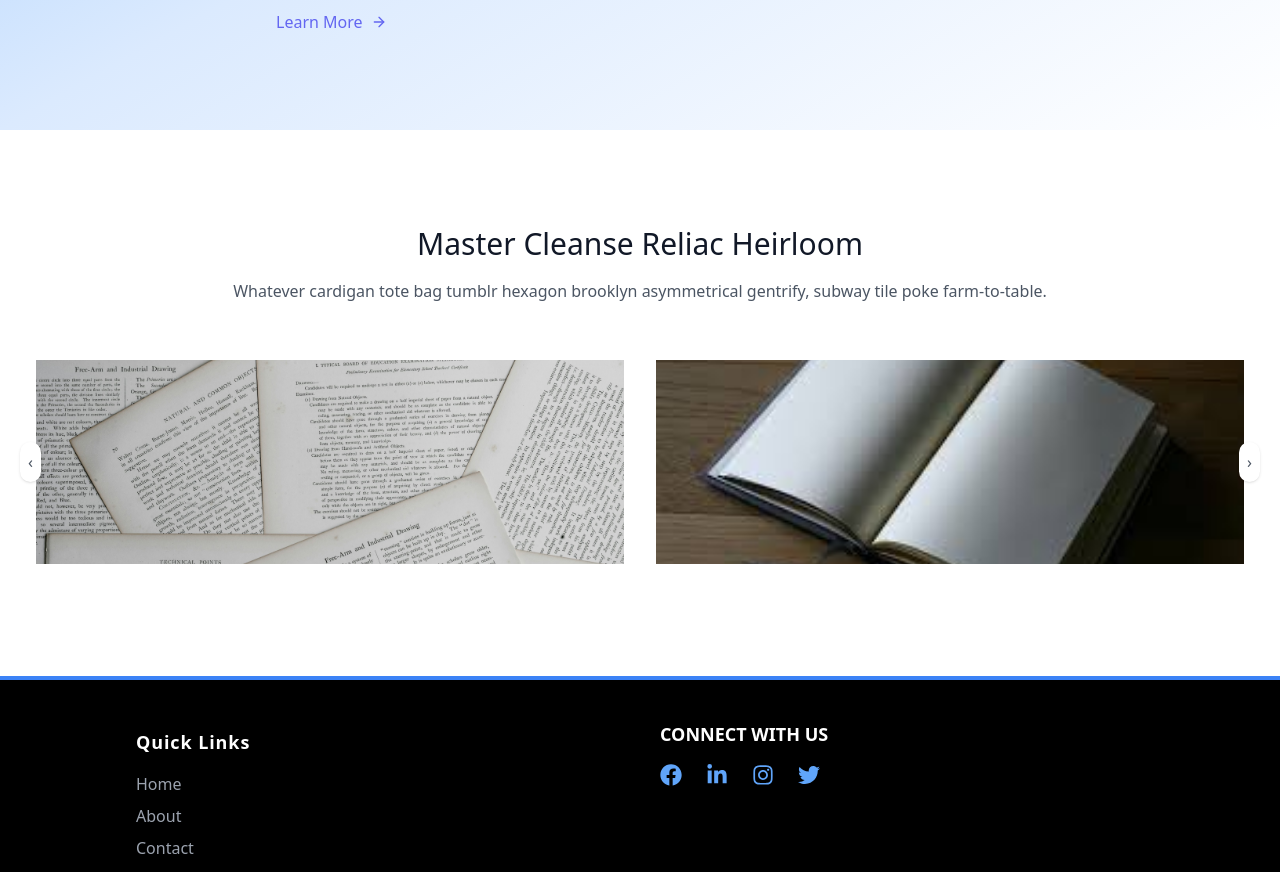
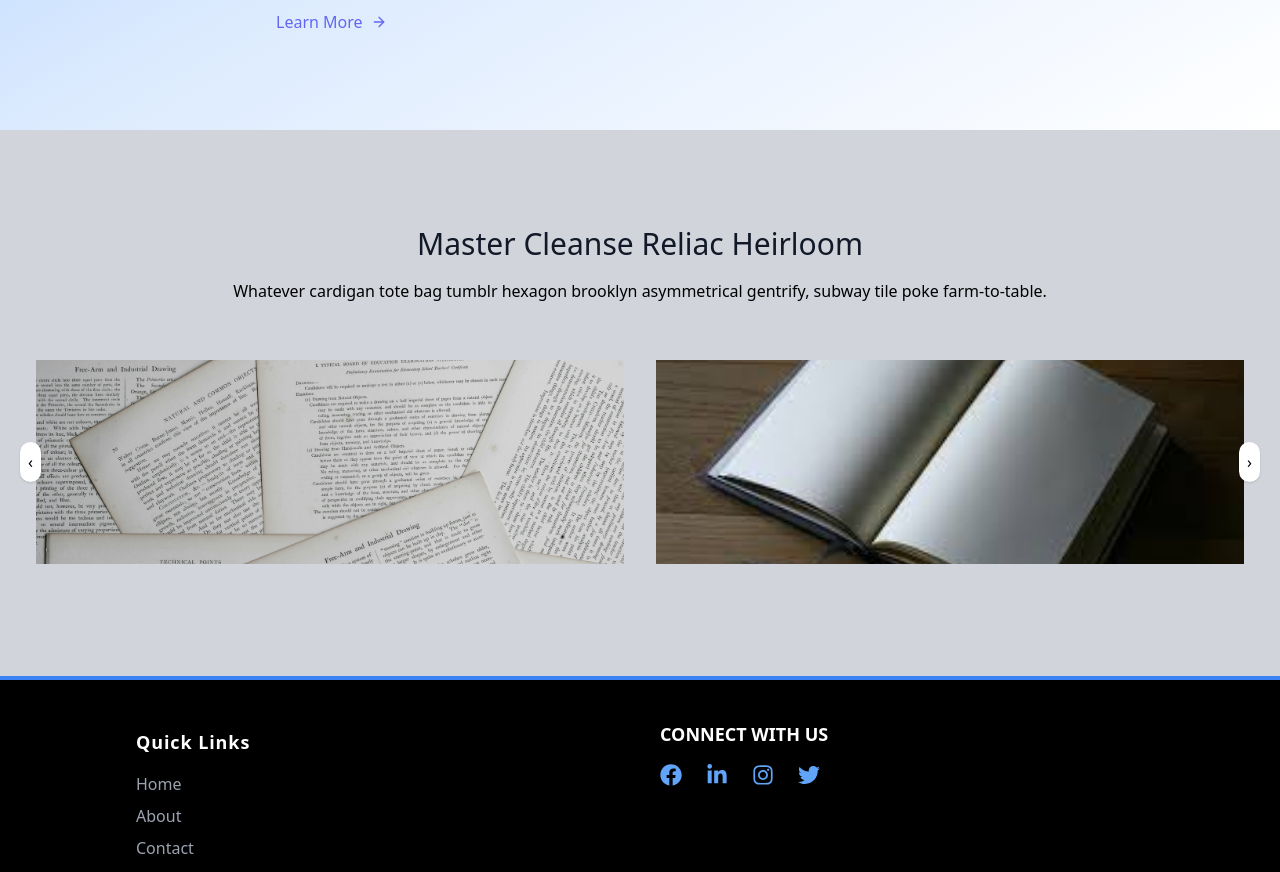
Before and after one commit to WajeehSindhu/react-team, a React (Vite) app: page /blog in a window 1280 px wide. Shown: the part 660-1532 px from the top of the page. Built offline with nearby package versions, Linux system fonts and the light colour scheme.

Commit message:
Added Slider Background color

```diff
--- a/src/components/Slider.jsx
+++ b/src/components/Slider.jsx
@@ -24,7 +24,7 @@ export default function SliderSection() {
     };
 
     return (
-        <section className="text-gray-600 body-font">
+        <section className="bg-gray-300">
             <div className="container px-5 py-24 mx-auto">
                 <div className="flex flex-col text-center w-full mb-10">
                     <h1 className="sm:text-3xl text-2xl font-medium title-font mb-4 text-gray-900">
@@ -39,13 +39,13 @@ export default function SliderSection() {
                     {/* Slide Buttons */}
                     <button
                         onClick={slideLeft}
-                        className="absolute left-0 top-1/2 -translate-y-1/2 z-10 bg-white shadow p-2 rounded-full hover:bg-gray-100"
+                        className="absolute left-0 top-1/2 -translate-y-1/2 z-10 bg-white shadow p-2 rounded-full hover:bg-gray-100 dark:bg-gray-500"
                     >
                         ‹
                     </button>
                     <button
                         onClick={slideRight}
-                        className="absolute right-0 top-1/2 -translate-y-1/2 z-10 bg-white shadow p-2 rounded-full hover:bg-gray-100"
+                        className="absolute right-0 top-1/2 -translate-y-1/2 z-10 bg-white shadow p-2 rounded-full hover:bg-gray-100 dark:bg-gray-500"
                         disabled={currentIndex >= maxIndex}
                     >
                         ›
@@ -65,12 +65,12 @@ export default function SliderSection() {
                                             className="absolute inset-0 w-full h-full object-cover object-center"
                                             src={card.img}
                                         />
-                                        <div className="px-8 py-10 relative z-10 w-full border-4 border-gray-200 bg-white opacity-0 group-hover:opacity-100">
-                                            <h2 className="tracking-widest text-sm title-font font-medium text-indigo-500 mb-1">
+                                        <div className="px-8 py-10 relative z-10 w-full border-4 border-gray-200 bg-white opacity-0 group-hover:opacity-100 dark:bg-black">
+                                            <h2 className="tracking-widest text-sm title-font font-medium text-indigo-500 mb-1 dark:text-white">
                                                 THE SUBTITLE
                                             </h2>
-                                            <h1 className="title-font text-lg font-medium text-gray-900 mb-3">{card.title}</h1>
-                                            <p className="leading-relaxed">
+                                            <h1 className="title-font text-lg font-medium text-gray-900 mb-3 dark:text-blue-500">{card.title}</h1>
+                                            <p className="leading-relaxed dark:text-gray-500">
                                                 Photo booth fam kinfolk cold-pressed sriracha leggings jianbing microdosing tousled waistcoat.
                                             </p>
                                         </div>
```
